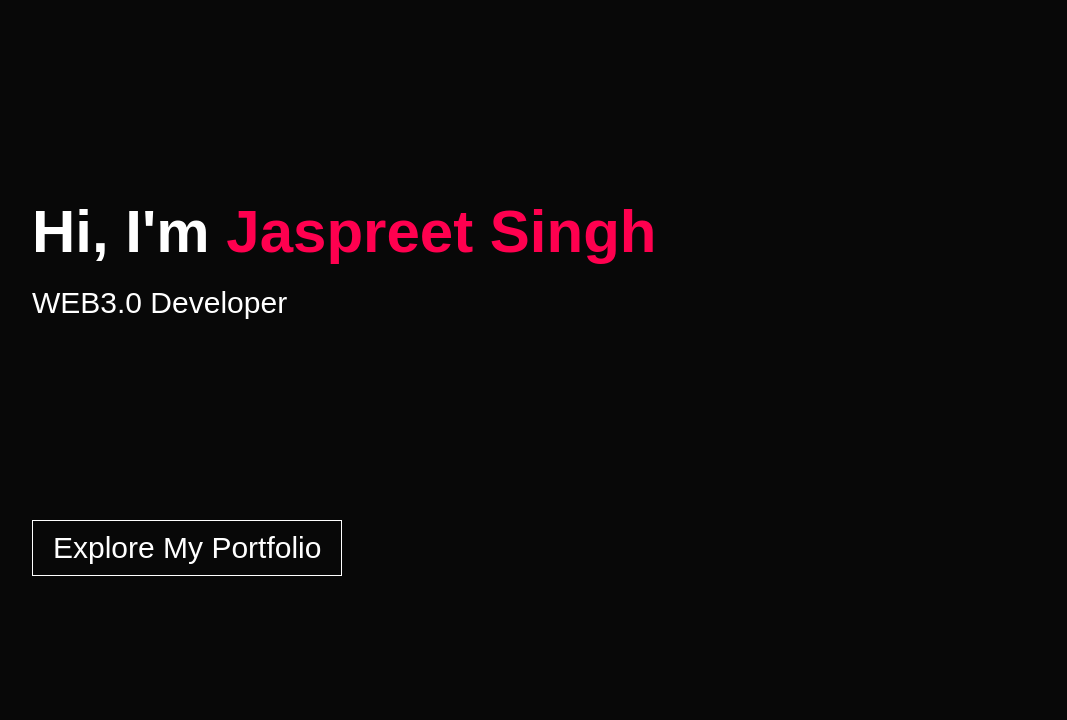
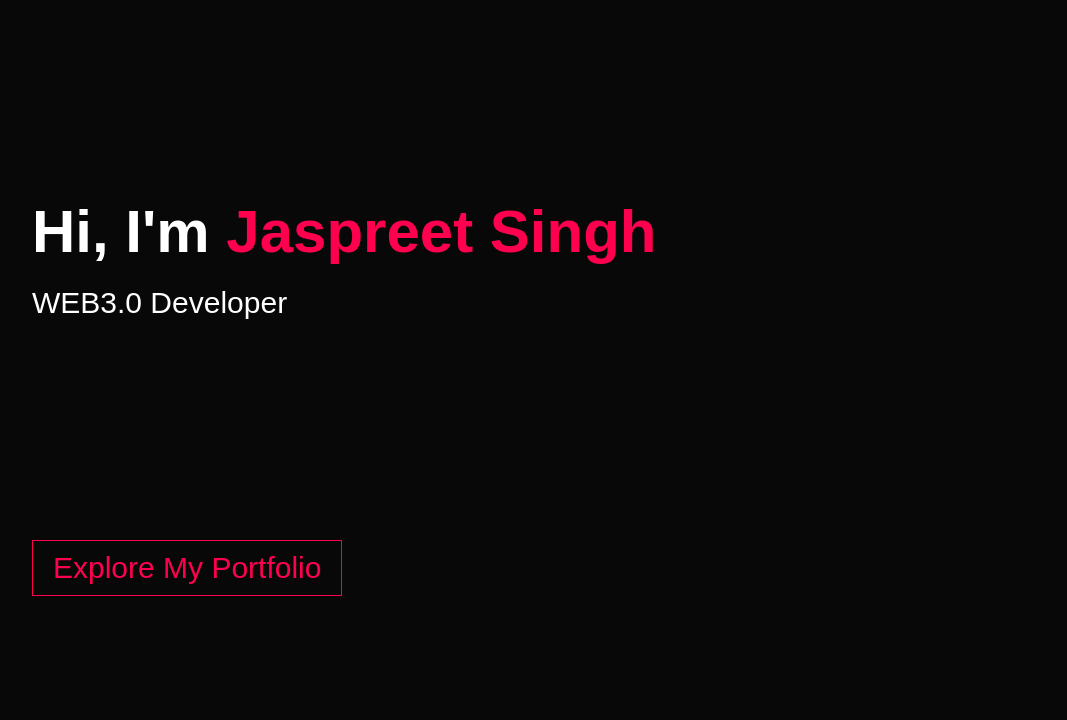
Before and after one commit to jaspreet7037/portfolio-web, a plain HTML site: page index.html in a window 1280 px wide. Shown: the part 80-800 px from the top of the page, without its empty margins (96-1163 px from the left). Drawn offline with Linux system fonts and the light colour scheme.

Commit message:
style.css file updated

```diff
--- a/style.css
+++ b/style.css
@@ -88,15 +88,15 @@ nav ul li a:hover::after{
     display: flex;
     align-items: center;
     flex-wrap: wrap;
-    margin-top: 200px;
+    margin-top: 220px
 }
 
 .header-text a{
-    color: #fff;
+    color: #ff004f;
     text-decoration: none;
     padding: 10px 20px;
     margin-right: 20px;
-    border: 1px solid #fff;
+    border: 1px solid #ff004f;
 }
 
 /*----------------------------about------------------------*/
@@ -110,6 +110,7 @@ nav ul li a:hover::after{
     display: flex;
     justify-content: space-between;
     flex-wrap: wrap;
+    border-radius: 6px;
 }
 
 .about-col-1{
```
